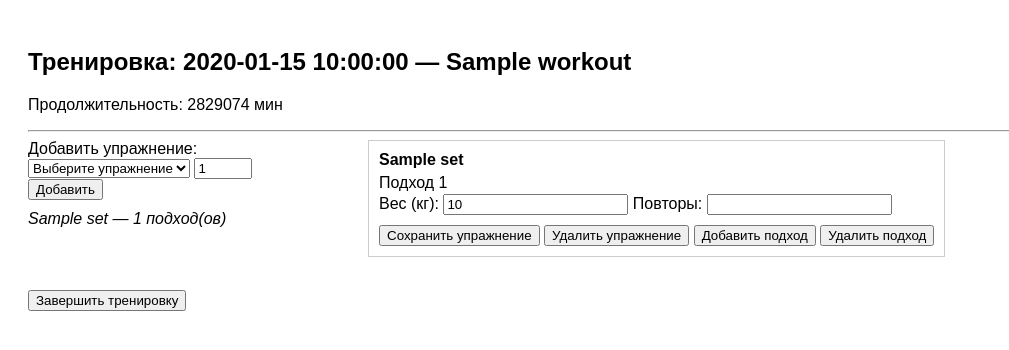
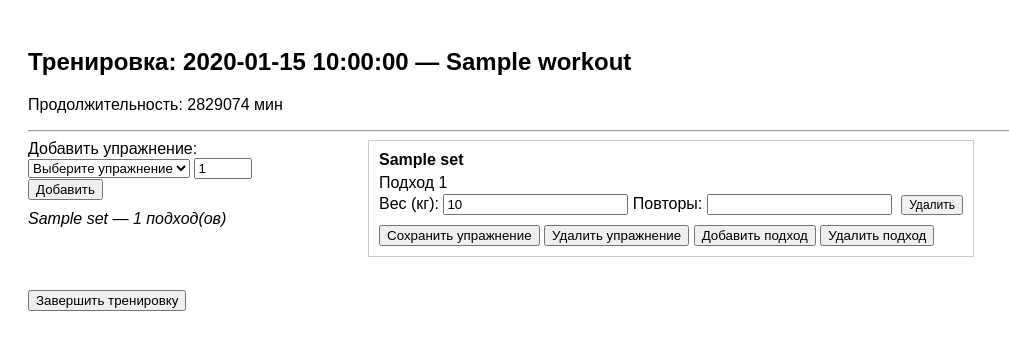
Before and after one commit to BigmasterSavage/gym_diary, a Flask app: page /activetraining/1 in a window 1280 px wide. Shown: the top 350 px of the page, without its empty margins (0-1009 px from the left). Run offline with Flask 3, Linux system fonts and the light colour scheme; the visitor is signed in with stand-in values (Sample User, id 1); a database or web service that is not in the repository returns one stand-in record (values such as "Sample title"); some libraries are stand-ins or nearby versions.

Commit message:
Update active_training.html

```diff
--- a/templates/active_training.html
+++ b/templates/active_training.html
@@ -73,6 +73,7 @@
                         <label>Подход {{ loop.index }}</label>
                         Вес (кг): <input type="number" step="0.1" name="weight_{{ set.id }}" value="{{ set.weight_kg or '' }}">
                         Повторы: <input type="number" name="reps_{{ set.id }}" value="{{ set.reps or '' }}">
+                        <button type="submit" name="action" value="delete_set_{{ set.id }}" class="small">Удалить</button>
                     </div>
                 {% endfor %}
                 <button name="action" value="save_exercise_{{ ex_id }}" type="submit">Сохранить упражнение</button>
```
